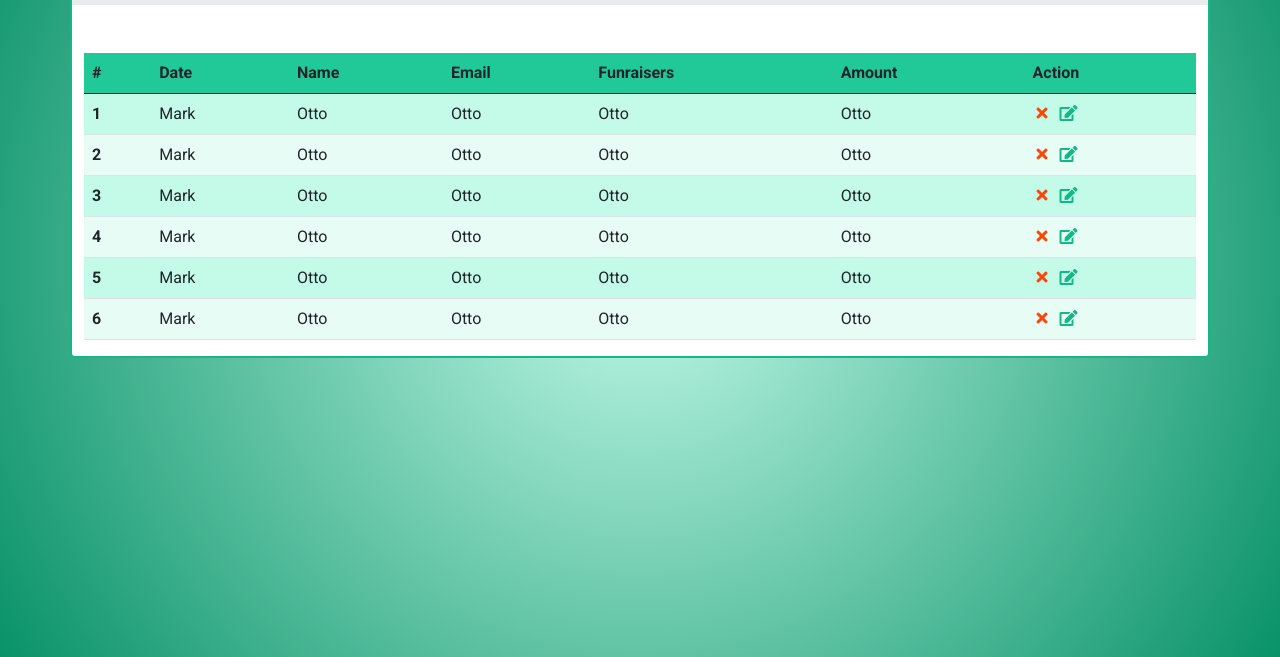
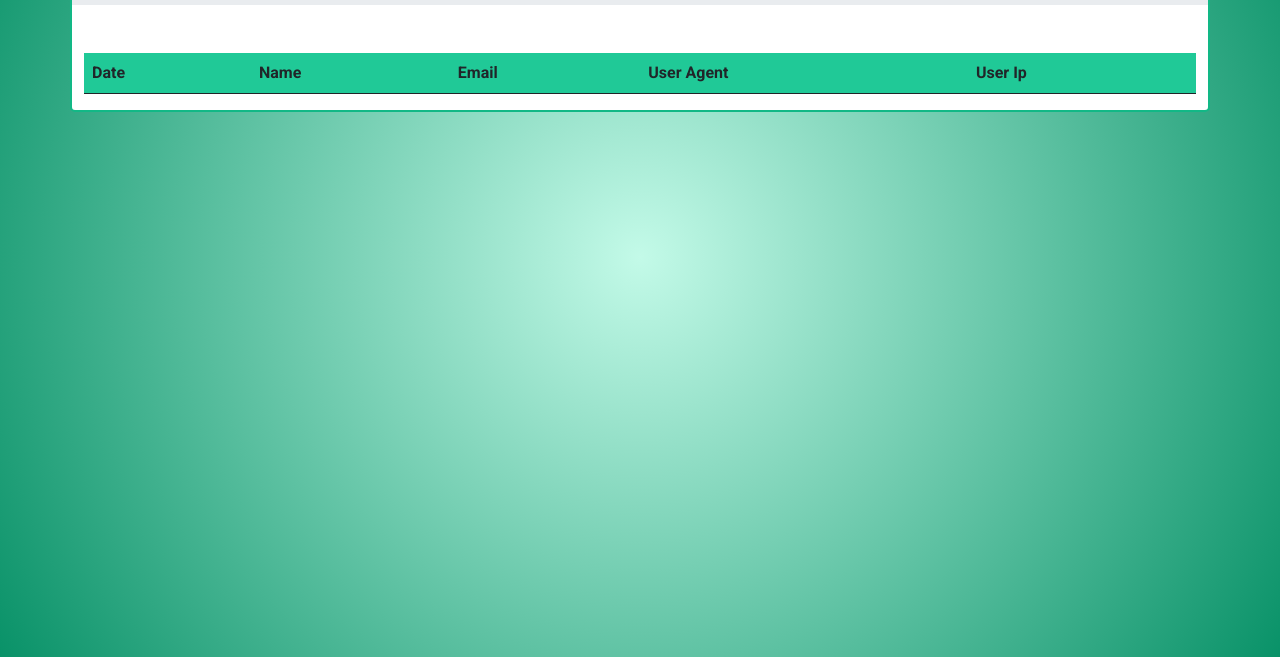
Before and after one commit to muhammadali5318/JS-Project-PF-trainee, a plain HTML site: page userLogs.html in a window 1280 px wide. Shown: the part 143-800 px from the top of the page. Drawn offline with nearby package versions, Linux system fonts and the light colour scheme.

Commit message:
Added User Logs

```diff
--- /dev/null
+++ b/sctipts/userLogs.js
@@ -0,0 +1,30 @@
+'use strict'
+
+
+const userLogTable = document.querySelector(".userLogTable");
+
+const userLog = localStorage.getItem("currentUser");
+
+const UserLogIp = localStorage.getItem("userIp");
+console.log(UserLogIp);
+
+const keysOfUL = Object.keys(localStorage);
+for (let key of keysOfUL) {
+    // console.log(key);
+    if (key === userLog) {
+        const CurrentUserData = JSON.parse(localStorage.getItem(key));
+        // console.log(CurrentUserData);
+
+        userLogTable.insertAdjacentHTML("afterbegin", `
+
+        <tr>
+        <td>${CurrentUserData.SignUpTime}</td>
+        <td>${CurrentUserData.name}</td>
+        <td>${CurrentUserData.email}</td>
+        <td>${CurrentUserData.UserAgent}</td>
+        <td>${UserLogIp}</td>
+    </tr>
+
+        `);
+    }
+}
--- a/userLogs.html
+++ b/userLogs.html
@@ -93,144 +93,17 @@
 
                     <thead style="background-color: #12b886;" class="table-head">
                         <tr>
-                            <th scope="col">#</th>
+                            <!-- <th scope="col">#</th> -->
                             <th scope="col">Date </th>
                             <th scope="col">Name</th>
                             <th scope="col">Email</th>
-                            <th scope="col">Funraisers</th>
-                            <th scope="col">Amount</th>
-                            <th scope="col">Action</th>
+                            <th scope="col">User Agent</th>
+                            <th scope="col">User Ip</th>
+                            <!-- <th scope="col">Action</th> -->
                         </tr>
                     </thead>
-                    <tbody>
+                    <tbody class="userLogTable">
 
-                        <tr>
-                            <th scope="row">1</th>
-                            <td>Mark</td>
-                            <td>Otto</td>
-                            <td>Otto</td>
-                            <td>Otto</td>
-                            <td>Otto</td>
-
-                            <td>
-                                <a style="color: orangered; text-decoration:
-                                        none;" class="p-1" href="#">
-
-                                    <i class="fas fa-times"></i>
-                                </a>
-
-                                <a style="color: #12b886; text-decoration:
-                                        none;" class="p-1" href="">
-
-                                    <i class="fas fa-edit"></i> </td>
-                            </a>
-                        </tr>
-                        <tr>
-                            <th scope="row">2</th>
-                            <td>Mark</td>
-                            <td>Otto</td>
-                            <td>Otto</td>
-                            <td>Otto</td>
-                            <td>Otto</td>
-
-                            <td>
-                                <a style="color: orangered; text-decoration:
-                                        none;" class="p-1" href="#">
-
-                                    <i class="fas fa-times"></i>
-                                </a>
-
-                                <a style="color: #12b886; text-decoration:
-                                        none;" class="p-1" href="">
-
-                                    <i class="fas fa-edit"></i> </td>
-                            </a>
-                        </tr>
-
-                        <tr>
-                            <th scope="row">3</th>
-                            <td>Mark</td>
-                            <td>Otto</td>
-                            <td>Otto</td>
-                            <td>Otto</td>
-                            <td>Otto</td>
-
-                            <td>
-                                <a style="color: orangered; text-decoration:
-                                        none;" class="p-1" href="#">
-
-                                    <i class="fas fa-times"></i>
-                                </a>
-
-                                <a style="color: #12b886; text-decoration:
-                                        none;" class="p-1" href="">
-
-                                    <i class="fas fa-edit"></i> </td>
-                            </a>
-                        </tr>
-                        <tr>
-                            <th scope="row">4</th>
-                            <td>Mark</td>
-                            <td>Otto</td>
-                            <td>Otto</td>
-                            <td>Otto</td>
-                            <td>Otto</td>
-
-                            <td>
-                                <a style="color: orangered; text-decoration:
-                                        none;" class="p-1" href="#">
-
-                                    <i class="fas fa-times"></i>
-                                </a>
-
-                                <a style="color: #12b886; text-decoration:
-                                        none;" class="p-1" href="">
-
-                                    <i class="fas fa-edit"></i> </td>
-                            </a>
-                        </tr>
-                        <tr>
-                            <th scope="row">5</th>
-                            <td>Mark</td>
-                            <td>Otto</td>
-                            <td>Otto</td>
-                            <td>Otto</td>
-                            <td>Otto</td>
-
-                            <td>
-                                <a style="color: orangered; text-decoration:
-                                        none;" class="p-1" href="#">
-
-                                    <i class="fas fa-times"></i>
-                                </a>
-
-                                <a style="color: #12b886; text-decoration:
-                                        none;" class="p-1" href="">
-
-                                    <i class="fas fa-edit"></i> </td>
-                            </a>
-                        </tr>
-                        <tr>
-                            <th scope="row">6</th>
-                            <td>Mark</td>
-                            <td>Otto</td>
-                            <td>Otto</td>
-                            <td>Otto</td>
-                            <td>Otto</td>
-
-                            <td>
-                                <a style="color: orangered; text-decoration:
-                                        none;" class="p-1" href="#">
-
-                                    <i class="fas fa-times"></i>
-                                </a>
-
-                                <a style="color: #12b886; text-decoration:
-                                        none;" class="p-1" href="">
-
-                                    <i class="fas fa-edit"></i> </td>
-                            </a>
-                        </tr>
 
                     </tbody>
                 </table>
@@ -242,6 +115,7 @@
 
     <script src="https://cdn.jsdelivr.net/npm/bootstrap@5.0.2/dist/js/bootstrap.bundle.min.js" integrity="sha384-MrcW6ZMFYlzcLA8Nl+NtUVF0sA7MsXsP1UyJoMp4YLEuNSfAP+JcXn/tWtIaxVXM" crossorigin="anonymous"></script>
     <script src="./sctipts/currentUser.js"></script>
+    <script src="./sctipts/userLogs.js"></script>
 </body>
 
 </html>
```
Also changed, not shown: sctipts/signupScript.js (+27 -18 lines).
